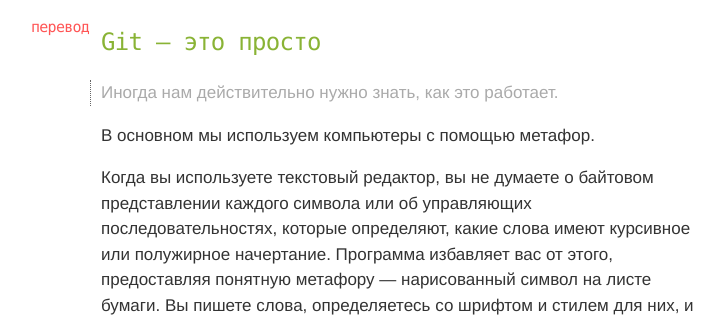
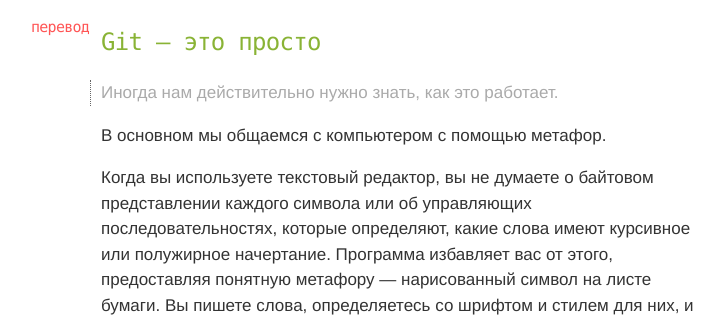
Before and after one commit to gurugray/git-init.ru, a Jekyll site: the page built from _posts/2014-02-08-git-is-simple.md, in a window 1280 px wide and 900 px high. Shown: the top 318 px of the window, without its empty margins (239-965 px from the left). Built offline with Jekyll 4.4.1, drawn with Linux system fonts in a browser that asks for light colours; Markdown is read by kramdown in place of the engine named in the settings; comment, search, counter and statistics services are not loaded.

Commit message:
git-is-simple: чуть человечнее
Исправил на более человечное высказывание.

```diff
--- a/_posts/2014-02-08-git-is-simple.md
+++ b/_posts/2014-02-08-git-is-simple.md
@@ -26,7 +26,7 @@
 ---
 > Иногда нам действительно нужно знать, как это работает.
 
-В основном мы используем компьютеры с помощью метафор.
+В основном мы общаемся с компьютером с помощью метафор.
 
 Когда вы используете текстовый редактор, вы не думаете о байтовом представлении каждого символа или об управляющих последовательностях, которые определяют, какие слова имеют курсивное или полужирное начертание.
 Программа избавляет вас от этого, предоставляя понятную метафору — нарисованный символ на листе бумаги.
```
